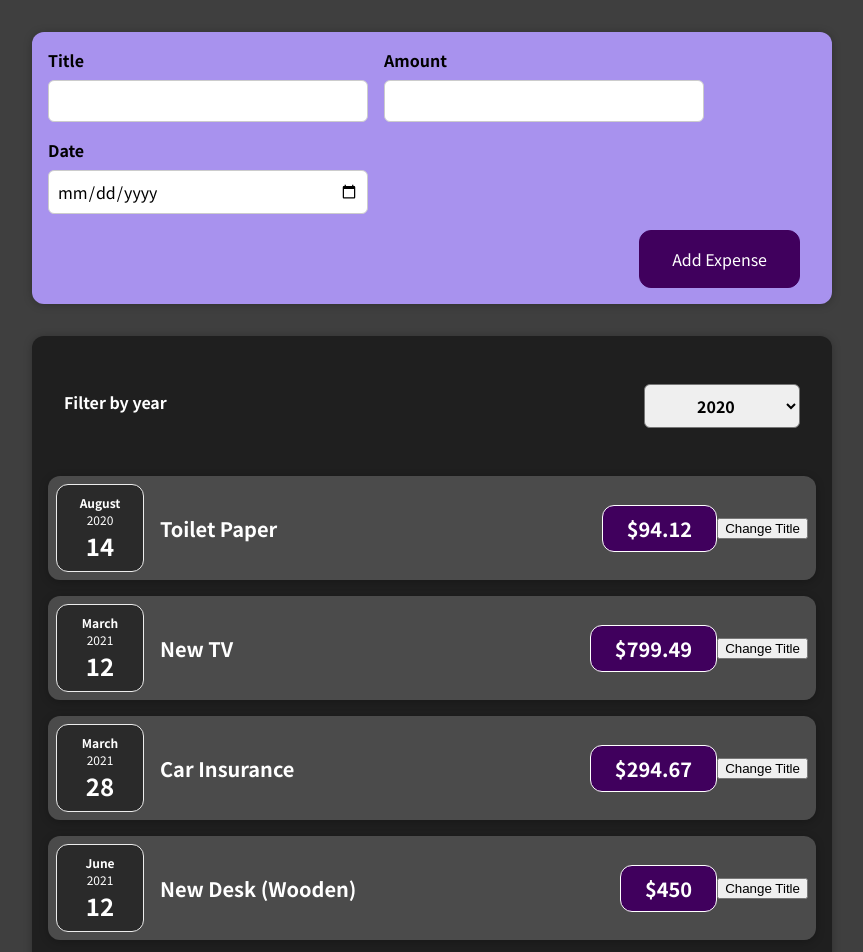
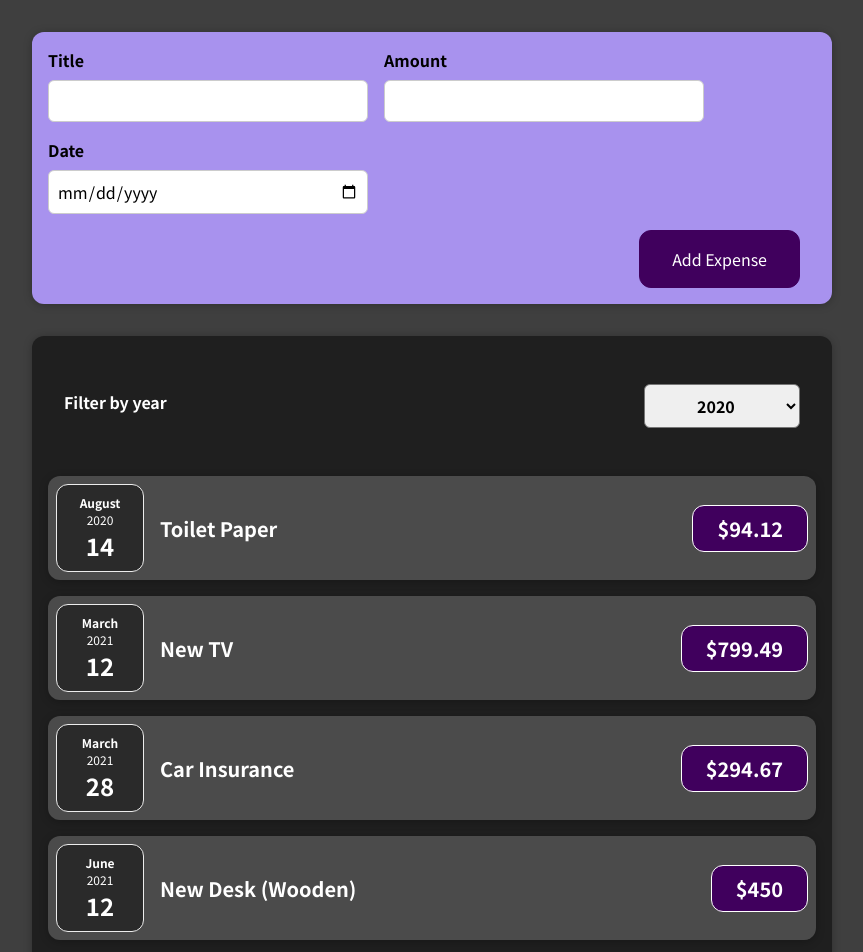
Before and after one commit to btschu/react-expense-tracker, a React (Create React App) app: page / in a window 1280 px wide. Shown: the top 952 px of the page, without its empty margins (208-1071 px from the left). Built offline with nearby package versions, Linux system fonts and the light colour scheme.

Commit message:
Started stateful list

```diff
--- a/src/App.js
+++ b/src/App.js
@@ -1,9 +1,9 @@
+import React, { useState } from 'react';
+
 import Expenses from "./components/Expenses/Expenses";
 import NewExpense from "./components/NewExpense/NewExpense";
-// import ExpensesFilter from "./components/Expenses/ExpensesFilter";
 
-const App = () => {
-  const expenses = [
+const DUMMY_EXPENSES = [
   {
     id: "e1",
     title: "Toilet Paper",
@@ -25,15 +25,18 @@
   },
 ];
 
-  const addExpenseHandler = expense => {
-    // console.log("App.js");
-    console.log(expense);
-  }
+const App = () => {
+  const [expenses, setExpenses] = useState(DUMMY_EXPENSES)
+
+  const addExpenseHandler = (expense) => {
+    setExpenses((prevExpenses) => {
+      return [expense, ...prevExpenses];
+    });
+  };
 
   return (
     <div>
       <NewExpense onAddExpense = {addExpenseHandler} />
-      {/* <ExpensesFilter /> */}
       <Expenses expenses={expenses} />
     </div>
   );
--- a/src/components/Expenses/ExpenseItem.js
+++ b/src/components/Expenses/ExpenseItem.js
@@ -1,22 +1,15 @@
-import React, { useState } from "react";
+import React from "react";
 import "./ExpenseItem.css";
 import ExpenseDate from "./ExpenseDate"
 
 const ExpenseItem = (props) => {
-  const [title, setTitle] = useState(props.title)
-
-  const clickHandler = () => {
-    setTitle('Updated!')
-  };
-
   return (
     <div className="expense-item">
       <ExpenseDate date={props.date}></ExpenseDate>
       <div className="expense-item__description">
-        <h2>{title}</h2>
+        <h2>{props.title}</h2>
         <div className="expense-item__price">${props.amount}</div>
       </div>
-      <button onClick={clickHandler}>Change Title</button>
     </div>
   );
 }
--- a/src/components/Expenses/Expenses.js
+++ b/src/components/Expenses/Expenses.js
@@ -1,40 +1,30 @@
-import React, { useState } from 'react';
+import React, { useState } from "react";
 import "./Expenses.css";
-import ExpenseItem from './ExpenseItem'
-import ExpensesFilter from './ExpensesFilter'
+import ExpenseItem from "./ExpenseItem";
+import ExpensesFilter from "./ExpensesFilter";
 
 const Expenses = (props) => {
-  const [filteredYear, setFilteredYear] = useState('2020')
+  const [filteredYear, setFilteredYear] = useState("2020");
 
-  const filterChangeHandler = selectedYear => {
+  const filterChangeHandler = (selectedYear) => {
     setFilteredYear(selectedYear);
-  }
+  };
 
   return (
     <div className="expenses">
-      <ExpensesFilter selected={filteredYear} onChangeFilter={filterChangeHandler} />
-      <ExpenseItem
-        title={props.expenses[0].title}
-        amount={props.expenses[0].amount}
-        date={props.expenses[0].date}
-      ></ExpenseItem>
-      <ExpenseItem
-        title={props.expenses[1].title}
-        amount={props.expenses[1].amount}
-        date={props.expenses[1].date}
-      ></ExpenseItem>
-      <ExpenseItem
-        title={props.expenses[2].title}
-        amount={props.expenses[2].amount}
-        date={props.expenses[2].date}
-      ></ExpenseItem>
-      <ExpenseItem
-        title={props.expenses[3].title}
-        amount={props.expenses[3].amount}
-        date={props.expenses[3].date}
-      ></ExpenseItem>
+      <ExpensesFilter
+        selected={filteredYear}
+        onChangeFilter={filterChangeHandler}
+      />
+      {props.expenses.map((expense) => (
+        <ExpenseItem
+          title={expense.title}
+          amount={expense.amount}
+          date={expense.date}
+        />
+      ))}
     </div>
   );
-}
+};
 
 export default Expenses;
```
Also changed, not shown: 1 other file (tests, documents, lock files or other folders). Lines whose indentation alone changed are shown as unchanged.
